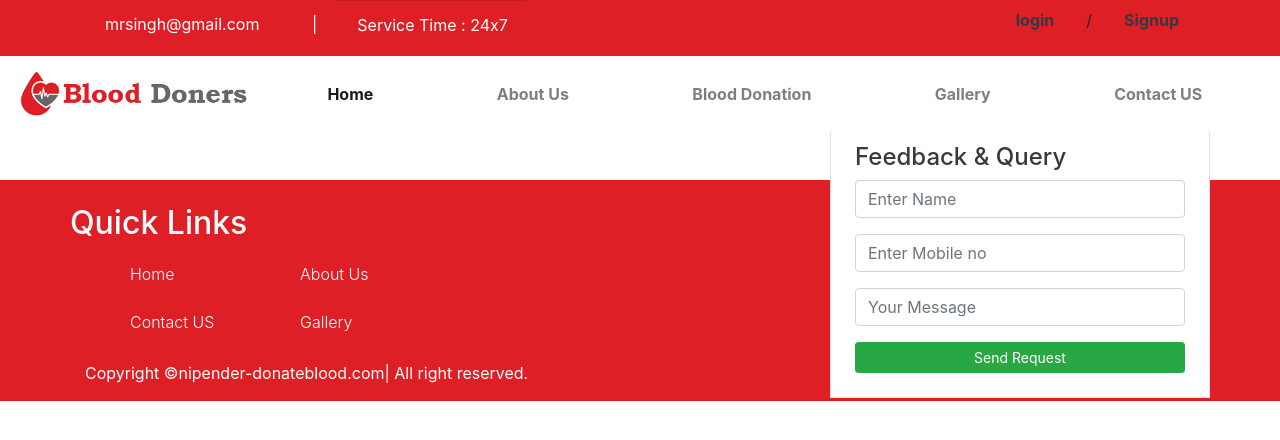
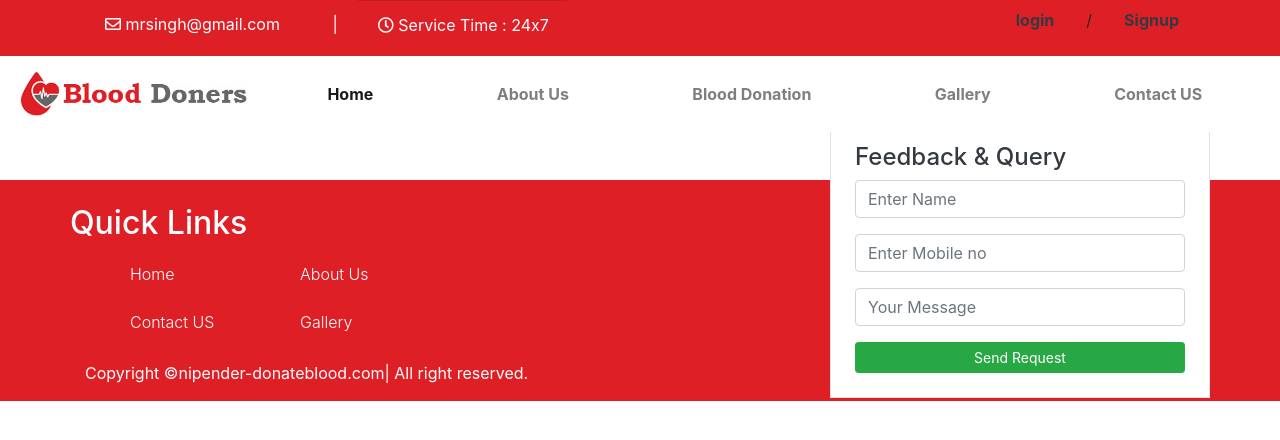
Before and after one commit to nipender31234/nipender-r1, a Django app: template templates/index.html in a window 1280 px wide. Shown: the top 440 px of the page. Run offline with Django 3.2, Linux system fonts and the light colour scheme; the template is opened without the code that fills it, so the values that code supplies are empty; some libraries are stand-ins or nearby versions.

Commit message:
Update header.html

```diff
--- a/templates/includes/header.html
+++ b/templates/includes/header.html
@@ -6,6 +6,7 @@
 	<link href="https://fonts.googleapis.com/css?family=Merriweather&display=swap" rel="stylesheet"/>
 	<link rel="stylesheet" type="text/css" href="{% static 'bootstrap/4.5.2/css/bootstrap.min.css' %}"/>
 	<link rel="stylesheet" type="text/css" href="{% static 'css/custom.css' %}"/>
+	<link rel="stylesheet" type="text/css" href="https://use.fontawesome.com/releases/v5.7.0/css/all.css" integrity="sha384-lZN37f5QGtY3VHgisS14W3ExzMWZxybE1SJSEsQp9S+oqd12jhcu+A56Ebc1zFSJ" crossorigin="anonymous"/>
 	<link rel="icon" type="image/png" href="{% static 'images/logo.png' %}" type="image/x-icon"/>
 	<link rel="icon" type="image/jpg" href="{% static 'images/logo.jpg' %}"/>
 	<title>Web By Nipender | DloodDonation.com</title>
```
